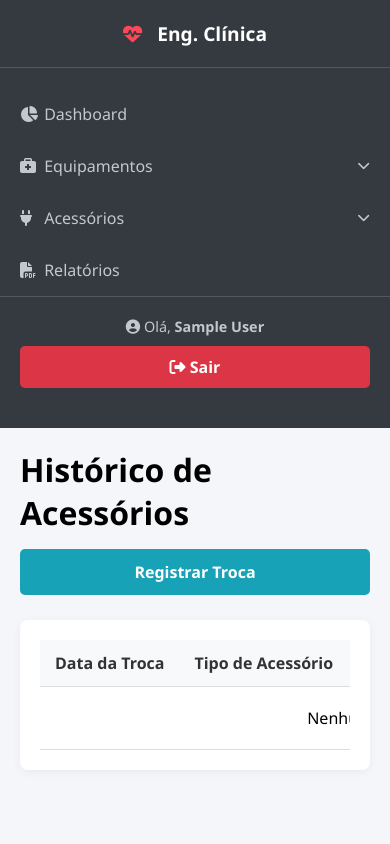
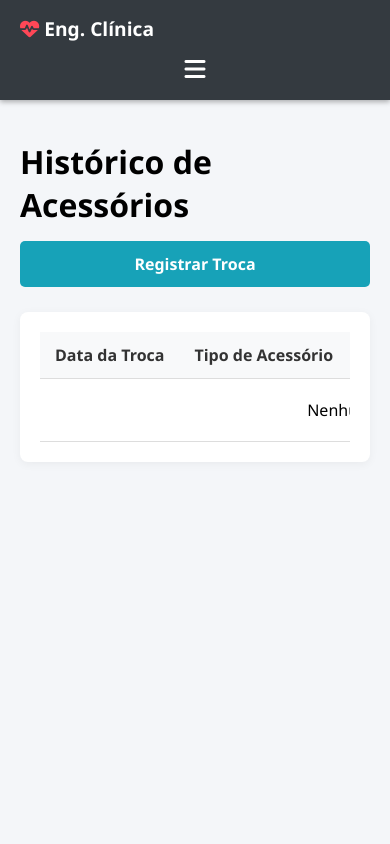
Before and after one commit to DevGuilherme-cpu/sistema-engenharia-clinica, a Flask app: page /acessorios in a window 390 px wide. Run offline with Flask 3, Linux system fonts and the light colour scheme; the visitor is signed in with stand-in values (Sample User, id 1).

Commit message:
Organizando base.html e ativando Menu Hamburguer Mobile

```diff
--- a/templates/base.html
+++ b/templates/base.html
@@ -8,63 +8,62 @@
     <link rel="stylesheet" href="{{ url_for('static', filename='css/style.css') }}">
     <link rel="stylesheet" href="https://cdnjs.cloudflare.com/ajax/libs/font-awesome/6.4.0/css/all.min.css">
     <script src="https://cdn.jsdelivr.net/npm/chart.js"></script>
-</head>
 
     <style>
         @media screen and (max-width: 768px) {
-        body {
-            flex-direction: column !important;
+
+            .mobile-header {
                 display: flex !important;
-            overflow-x: hidden;
             }
 
             .sidebar {
-            width: 100% !important;
-            height: auto !important;
-            position: relative !important;
-            min-height: auto !important;
-            padding-bottom: 20px !important;
+                position: fixed !important;
+                top: 0;
+                left: -300px; /* Esconde fora da tela à esquerda */
+                height: 100vh !important;
+                width: 260px !important;
+                z-index: 1000 !important;
+                transition: left 0.3s ease !important;
+                padding-bottom: 20px;
+                overflow-y: auto;
             }
 
-        .main-content,
-        .conteudo-tabela,
-        .conteudo-centralizado {
+            .sidebar.aberto {
+                left: 0 !important;
+            }
+
+            .main-content, .conteudo-tabela, .conteudo-centralizado {
                 width: 100% !important;
                 margin-left: 0 !important;
                 padding: 10px !important;
+                margin-top: 60px !important;
                 box-sizing: border-box !important;
             }
 
-        div[style*="display: flex"],
-        div[style*="justify-content: space-between"] {
+            div[style*="display: flex"], div[style*="justify-content: space-between"] {
                 flex-direction: column !important;
                 gap: 10px !important;
                 align-items: stretch !important;
             }
-
-        table,
-        .tabela-container {
+            table, .tabela-container {
                 display: block !important;
                 overflow-x: auto !important;
                 white-space: nowrap !important;
                 width: 100%;
             }
 
-        .form-container form,
-        .info-grid {
+            .form-container form, .info-grid {
                 flex-direction: column !important;
                 display: flex !important;
             }
 
-        input,
-        select {
+            input, select {
                 width: 100% !important;
                 box-sizing: border-box;
                 margin-bottom: 10px;
             }
 
-        .btn-salvar,
-        .btn-cancelar {
+            .btn-salvar, .btn-cancelar {
                 width: 100% !important;
                 text-align: center;
                 margin: 5px 0 !important;
@@ -76,8 +75,17 @@
             }
         }
     </style>
+</head>
 
 <body>
+
+    <div class="mobile-header" style="display: none; background-color: #343a40; color: white; padding: 15px 20px; align-items: center; justify-content: space-between; position: fixed; top: 0; width: 100%; z-index: 999; box-shadow: 0 2px 5px rgba(0,0,0,0.3); box-sizing: border-box;">
+        <h2 style="margin: 0; font-size: 1.2rem;"><i class="fas fa-heartbeat" style="color: #ff4757;"></i> Eng. Clínica</h2>
+        <button onclick="toggleMenu()" style="background: none; border: none; color: white; font-size: 1.5rem; cursor: pointer;"><i class="fas fa-bars"></i></button>
+    </div>
+
+    <div id="menu-overlay" onclick="toggleMenu()" style="display: none; position: fixed; top: 0; left: 0; width: 100%; height: 100%; background: rgba(0,0,0,0.5); z-index: 998;"></div>
+
     <nav class="sidebar">
         <h2><i class="fas fa-heartbeat" style="color: #ff4757; margin-right: 10px;"></i> Eng. Clínica</h2>
         <ul>
@@ -138,18 +146,31 @@
         </div>
     </nav>
 
+    <main class="main-content">
+        {% block content %}{% endblock %}
+    </main>
+
     <script>
         function toggleSubmenu(id) {
             const submenu = document.getElementById(id);
             submenu.classList.toggle('active');
         }
+
+        function toggleMenu() {
+            var sidebar = document.querySelector('.sidebar');
+            var overlay = document.getElementById('menu-overlay');
+
+            sidebar.classList.toggle('aberto');
+
+            if (sidebar.classList.contains('aberto')) {
+                overlay.style.display = 'block';
+            } else {
+                overlay.style.display = 'none';
+            }
+        }
     </script>
 
-    <main class="main-content">
-        {% block content %}{% endblock %}
-    </main>
+    <script src="{{ url_for('static', filename='js/main.js') }}"></script>
 
-    <script src="{{ url_for('static', filename='js/main.js') }}"></script>
 </body>
-
 </html>
```
Lines whose indentation alone changed are shown as unchanged.
